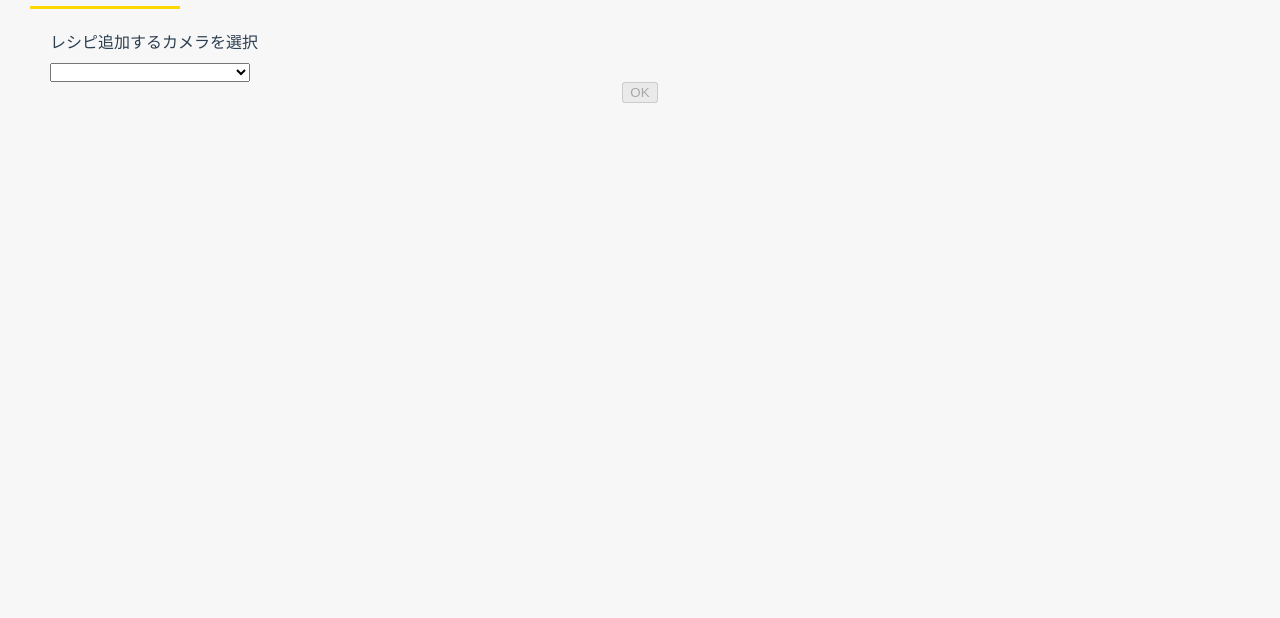
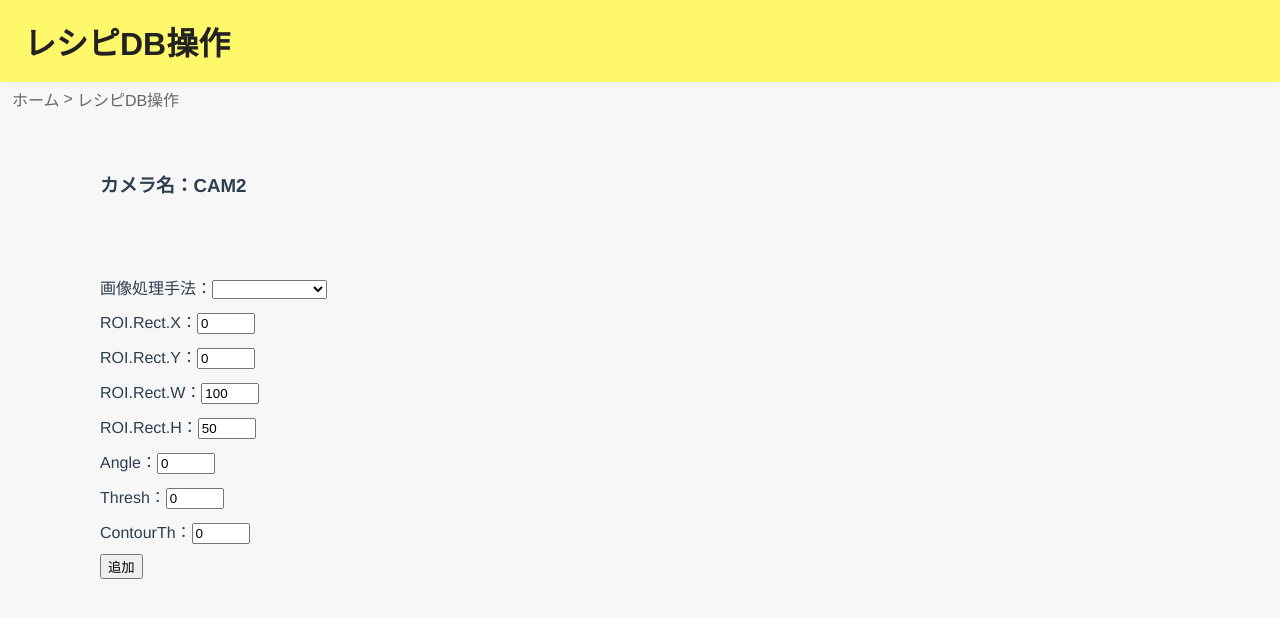
Before and after one commit to 38022/P3Icontrol, a Vue app: page /recipeDB/recipeAdd in a window 1280 px wide. Shown: the top 618 px of the page. Built offline with nearby package versions, Linux system fonts and the light colour scheme.

Commit message:
レシピ追加ページ実装

```diff
--- a/src/components/RecipeAdd.vue
+++ b/src/components/RecipeAdd.vue
@@ -1,16 +1,17 @@
 <template>
-  <div class="recipe-add">
-    <h2>レシピ追加</h2>
-    <div class="select-camera">
-      <p>レシピ追加するカメラを選択</p>
-      <select v-model="selectedCamera">
-        <option v-for="cameras in camerasList" :key="cameras" :value="cameras">
-          {{ cameras }}
-        </option>
-      </select>
+  <div class="recipe-add-page">
+    <div class="header">
+      <h2 class="title">レシピDB操作</h2>
     </div>
-    <button @click="showEdit = true" :disabled="!selectedCamera">OK</button>
-    <div v-if="showEdit" class="edit-recipe">
+    <nav class="breadcrumb">
+      <router-link to="/">ホーム</router-link>
+      <span> &gt;</span>
+      <span>レシピDB操作</span>
+    </nav>
+    <div class="display-camera">
+      <h3>カメラ名：CAM2</h3>
+    </div>
+    <div class="edit-recipe">
       <div class="select-algo">
         <label>画像処理手法：</label>
         <select v-model="selectedAlgo">
@@ -57,9 +58,6 @@ export default {
   name: 'RecipeAdd',
   data() {
     return {
-      camerasList: ['テンター出ツレ', 'テンター入'],
-      selectedCamera: '',
-      showEdit: false,
       algosList: ['OneFrame', 'FrameSub', 'DropMC', 'MeasureLength', 'ClipLength'],
       rectX: 0,
       rectY: 0,
@@ -74,44 +72,60 @@ export default {
 </script>
 
 <style scoped>
-body {
-  margin: 0;
+.breadcrumb {
+  margin: 5px 0 0 12px;
+  font-size: 1rem;
+  color: #666;
+  display: flex;
+  align-items: center;
+  gap: 4px;
 }
-h2 {
-  position: relative;
-  text-align: left;
-  margin-left: 30px;
-  margin-top: -30px;
-  padding-bottom: 4px;
+.breadcrumb a {
+  color: #666;
+  text-decoration: none;
 }
-h2::after {
-  content: "";
-  display: block;
-  position: absolute;
-  left: 0;
-  bottom: 0;
-  width: 150px;
-  height: 3px;
-  background: #FFD700;
+.breadcrumb a:hover {
+  text-decoration: underline;
 }
-.select-camera {
+.recipe-db-page {
+  min-height: 100vh;
+  background: #f7f7f7;
   display: flex;
   flex-direction: column;
-  margin-left: 50px;
-  gap: 10px;
+  width: 100%;
 }
-.select-camera p {
+
+.header {
+  margin: 0;
+  padding: 0;
+  width: 100%;
+}
+
+.title {
+  width: 100%;
+  background: #fff86a;
+  color: #222;
+  font-size: 2rem;
+  font-weight: bold;
+  margin: 0;
+  padding: 18px 0 18px 24px;
+  border-radius: 0;
+  box-sizing: border-box;
+  box-shadow: 0 2px 8px rgba(0,0,0,0.04);
   text-align: left;
-  margin: 0;
 }
-.select-camera select {
-  width: 200px;
+
+.display-camera {
+  display: flex;
+  margin-left: 100px;
+  margin-top: 40px;
 }
+
 .edit-recipe {
   display: flex;
   flex-direction: column;
   align-items: flex-start;
-  margin-left: 50px;
+  margin-left: 100px;
   margin-top: 60px;
   gap: 10px;
 }
```
